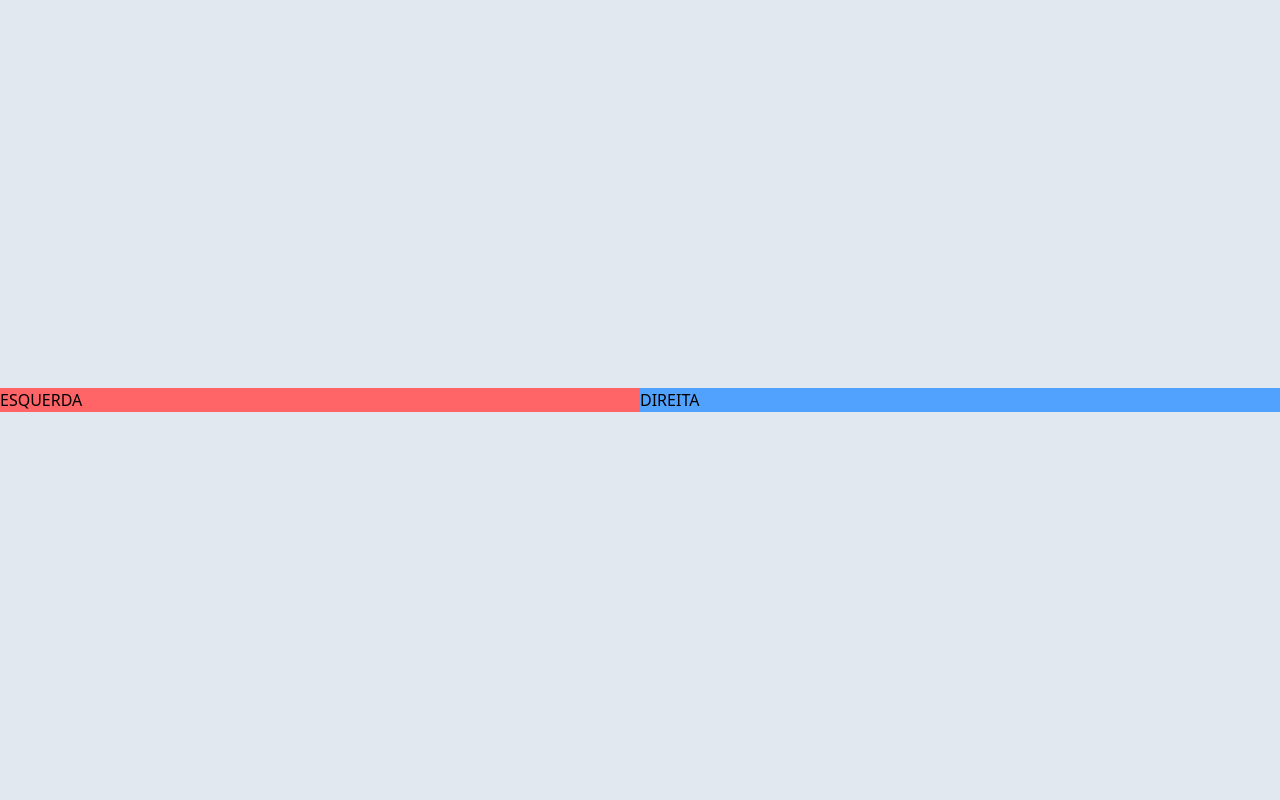
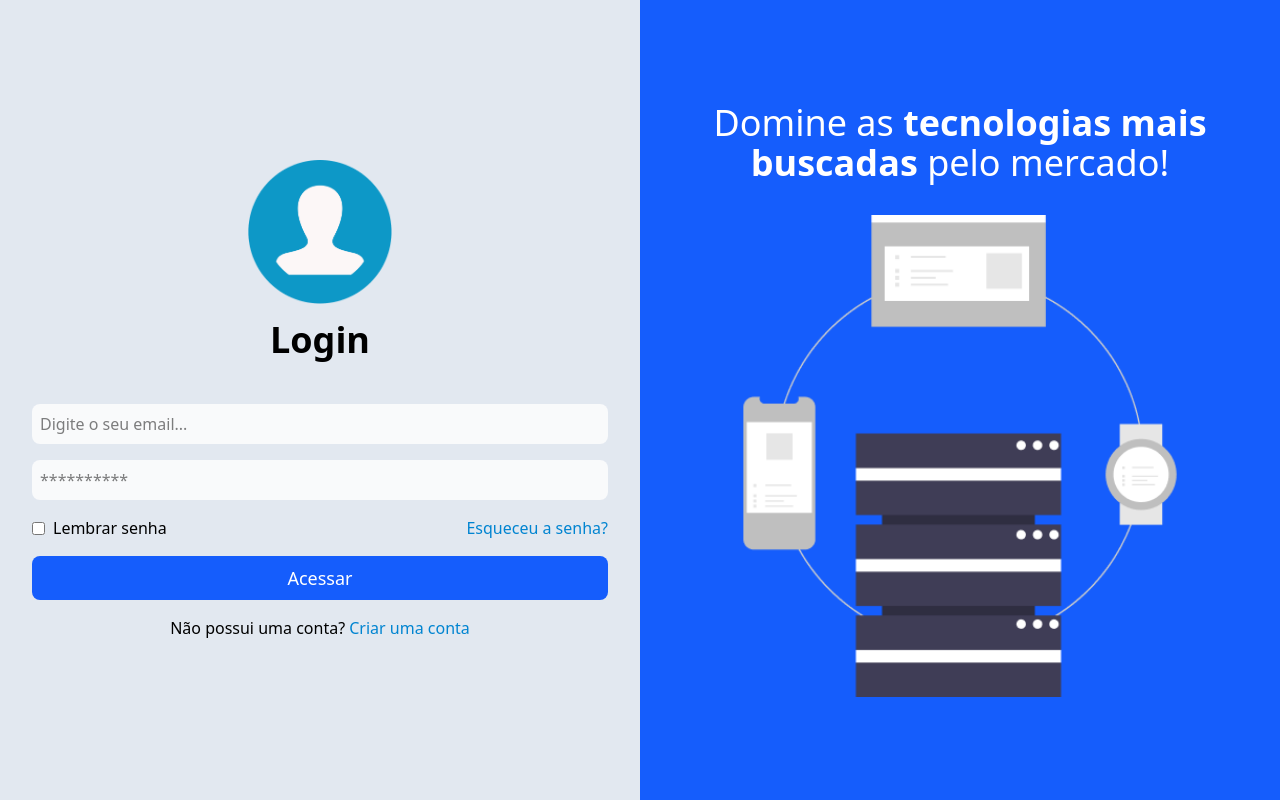
Before and after one commit to JPCabral04/projeto-login, a website: page src/index.html in a window 1280 px wide. Drawn offline with Linux system fonts and the light colour scheme.

Commit message:
✨enhance index.html layout and styles

```diff
--- a/src/index.html
+++ b/src/index.html
@@ -1,5 +1,6 @@
 <!DOCTYPE html>
 <html lang="en">
+
 <head>
   <meta charset="UTF-8">
   <meta name="viewport" content="width=device-width, initial-scale=1.0">
@@ -8,15 +9,61 @@
 
   <title>Curso TailwindCSS</title>
 </head>
+
 <body class="bg-slate-200">
 
   <main class="w-full min-h-screen flex flex-col md:flex-row items-center justify-center mx-auto">
 
-    <section class="w-full flex-1 bg-red-400">ESQUERDA</section>
+    <section class="w-full flex-1 flex flex-col justify-center items-center p-4">
 
-    <section class="hidden md:flex w-full flex-1 bg-blue-400">DIREITA</section>
+      <div class="w-full max-w-xl flex flex-col justify-center items-center gap-4">
+        <img src="./assets/user.png" alt="Logo do user" class="w-36 hover:scale-110 duration-300">
+        <h1 class="text-4xl font-bold mb-7">Login</h1>
+
+        <input type="text" placeholder="Digite o seu email..."
+          class="w-full p-2 rounded-lg outline-none bg-gray-50 focus:bg-white">
+
+        <input type="password" placeholder="**********"
+          class="w-full p-2 rounded-lg outline-none bg-gray-50 focus:bg-white">
+
+        <div class="w-full flex items-center justify-between">
+          <div class="flex items-center gap-2">
+            <input type="checkbox">
+            <label for="">Lembrar senha</label>
+          </div>
+
+          <a href="#" class="text-sky-600 hover:text-sky-500 duration-200">Esqueceu a senha?</a>
+        </div>
+
+        <button class="w-full bg-blue-600 p-2 rounded-lg text-white text-lg font-medium hover:bg-blue-500">
+          Acessar
+        </button>
+
+        <p>
+          Não possui uma conta?
+          <a href="#" class="font-medium text-sky-600 hover:text-sky-500 duration-200">Criar uma conta</a>
+        </p>
+
+      </div>
+
+    </section>
+
+    <section class="hidden md:flex flex-col gap-8 w-full flex-1 bg-blue-600 h-screen items-center justify-center p-4">
+
+      <h1 class="text-white text-2xl lg:text-4xl text-center max-w-lg">
+        Domine as <strong>tecnologias mais buscadas</strong> pelo mercado!
+      </h1>
+
+      <img
+      src="assets/techs.png"
+      alt="Tecnologias usadas no mercado"
+      class="w-3/4 lg:w-full lg:max-w-md"
+      >
+
+    </section>
 
   </main>
 
 </body>
+
 </html>
```
Also changed, not shown: src/assets/techs.png (renamed from techs.png), src/assets/user.png (renamed from user.png), style/output.css, 1 other file.
